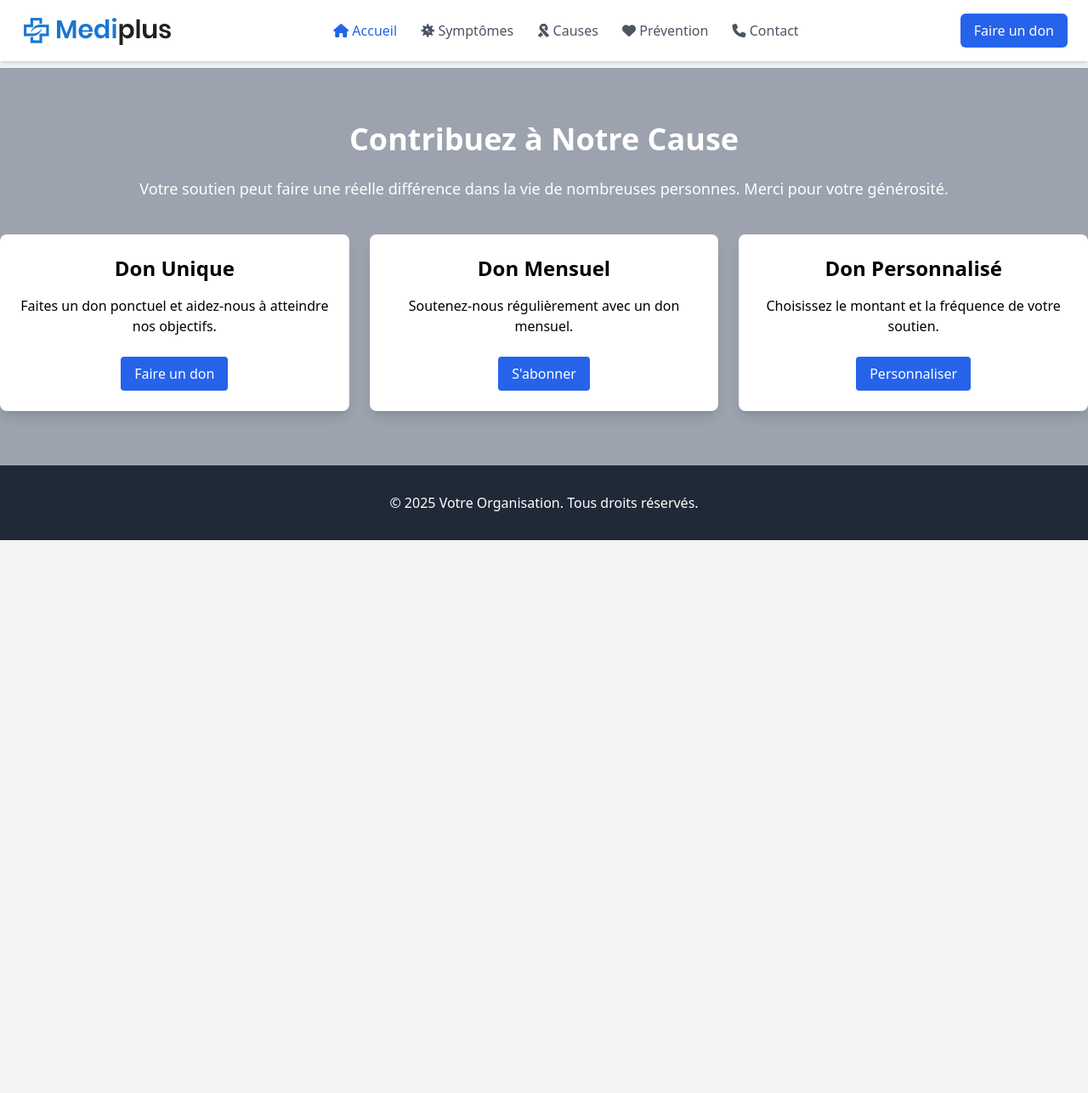
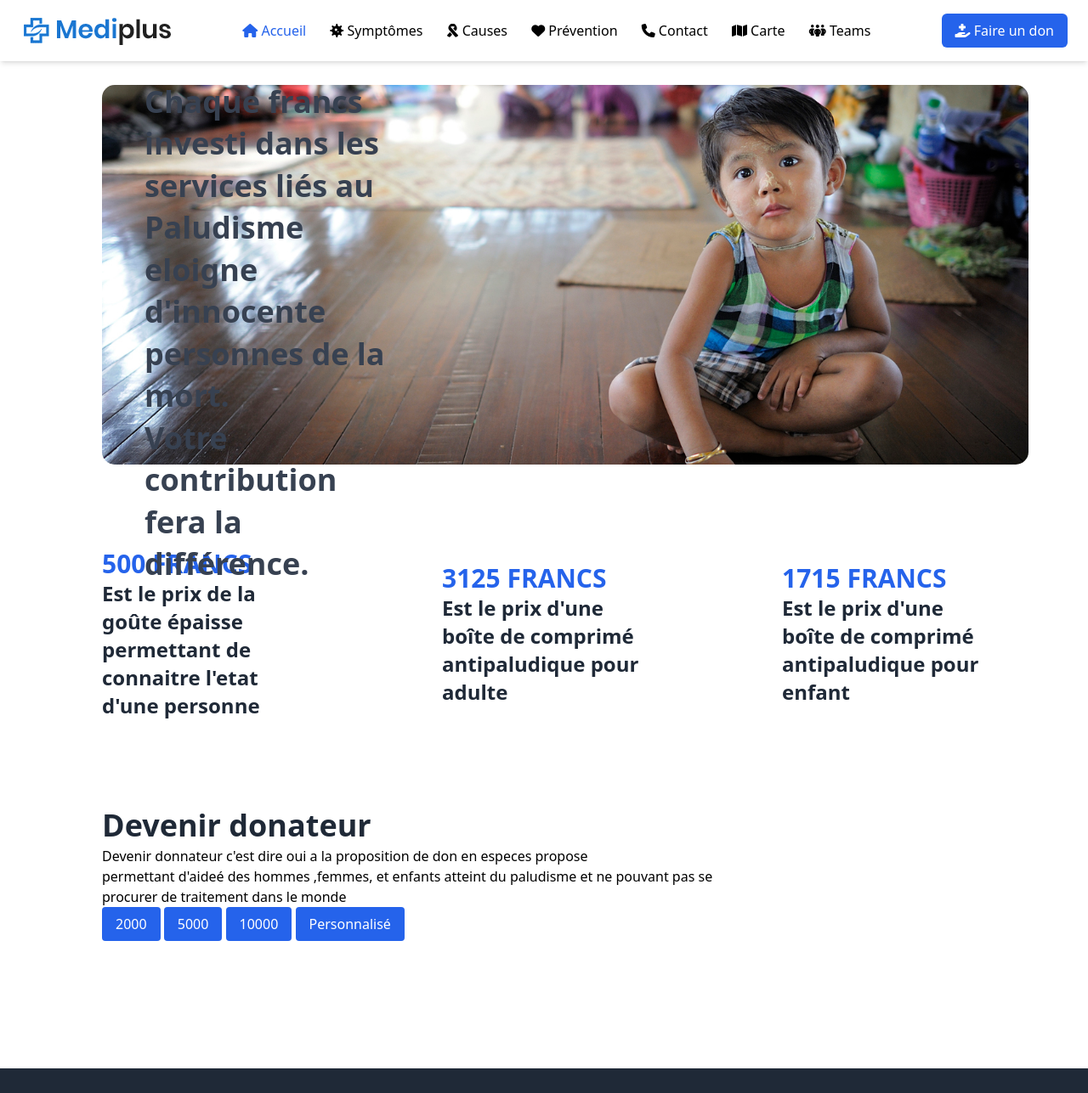
Before and after one commit to CodeurPro04/site-paludisme, a website: page don.html in a window 1280 px wide. Shown: the top 1287 px of the page at 85% size. Before the commit the page ends 800 px from the top, so only its background shows below. Drawn offline with nearby package versions, Linux system fonts and the light colour scheme.

Commit message:
page don et defilement partenaire

```diff
--- a/don.html
+++ b/don.html
@@ -21,65 +21,95 @@
 		<!-- Bibliothèque pour effet animation -->
 		<link href="https://unpkg.com/aos@2.3.1/dist/aos.css" rel="stylesheet">
 		<script src="https://unpkg.com/aos@2.3.1/dist/aos.js"></script>
-    <script>
-        AOS.init(); // Initialisation de la bibliothèque AOS
-    </script>
+
+        <link rel="stylesheet" href="style/style.css">
+        <title>don</title>
+
     </head>
-<body class="bg-gray-100">
+    <body class="bg-white shadow-md  top-0 w-full z-10 " data-aos="fade-down" data-aos-duration="1000">
+
         <!-- Barre de navigation -->
-    <header class="bg-white shadow-md fixed top-0 w-full z-10" >
+        <script>  AOS.init() </script>
+        <header class="bg-white shadow-md fixed top-0 w-full z-10" data-aos="fade-down" data-aos-duration="1000">
             <div class="container mx-auto flex justify-between items-center py-4 px-6">
                 <div class="flex items-center space-x-3">
                     <a href="index.html"><img src="assets/logo/logo.png" alt="Logo"></a>
                 </div>
                 <nav class="space-x-6">
-                <a href="index.html" id="nav-accueil" class="relative hover:text-blue-600 transition duration-800 group active text-blue-600">
+                    <a href="index.html" id="nav-accueil" class="nav-item relative  text-blue-600 hover:text-blue-600 transition duration-800 group active">
                         <i class="fa-solid fa-house"></i> Accueil
+                        <span class="absolute left-0 bottom-[-4px] w-0 h-0.5 bg-blue-600 transition-all duration-700 group-hover:w-full"></span>
                     </a>
-                <a href="#index#symptomes" id="nav-symptomes" class="relative text-gray-600 hover:text-blue-600 transition duration-800 group">
+                    <a href="index.html#symptomes" id="nav-symptomes" class="nav-item relative text-black hover:text-blue-600 transition duration-800 group">
                         <i class="fa-solid fa-virus"></i> Symptômes
+                        <span class="absolute left-0 bottom-[-4px] w-0 h-0.5 bg-blue-600 transition-all duration-700 group-hover:w-full"></span>
                     </a>
-                <a href="#causes" id="nav-causes" class="relative text-gray-600 hover:text-blue-600 transition duration-800 group">
+                    <a href="index.html#causes" id="nav-causes" class="nav-item relative text-black hover:text-blue-600 transition duration-800 group">
                         <i class="fa-solid fa-ribbon"></i> Causes
+                        <span class="absolute left-0 bottom-[-4px] w-0 h-0.5 bg-blue-600 transition-all duration-700 group-hover:w-full"></span>
                     </a>
-                <a href="#prevention" id="nav-prevention" class="relative text-gray-600 hover:text-blue-600 transition duration-800 group">
+                    <a href="index.html#prevention" id="nav-prevention" class="nav-item relative text-black hover:text-blue-600 transition duration-800 group">
                         <i class="fa-solid fa-heart"></i> Prévention
+                        <span class="absolute left-0 bottom-[-4px] w-0 h-0.5 bg-blue-600 transition-all duration-700 group-hover:w-full"></span>
                     </a>
-                <a href="#contact" id="nav-contact" class="relative text-gray-600 hover:text-blue-600 transition duration-800 group">
+                    <a href="index.html#contact" id="nav-contact" class="nav-item relative text-black hover:text-blue-600 transition duration-800 group">
                         <i class="fa-solid fa-phone"></i> Contact
+                        <span class="absolute left-0 bottom-[-4px] w-0 h-0.5 bg-blue-600 transition-all duration-700 group-hover:w-full"></span>
+                    </a>
+                    <a href="index.html#carte" id="nav-carte" class="nav-item relative text-black hover:text-blue-600 transition duration-800 group">
+                        <i class="fa-solid fa-map"></i> Carte
+                        <span class="absolute left-0 bottom-[-4px] w-0 h-0.5 bg-blue-600 transition-all duration-700 group-hover:w-full"></span>
+                    </a>
+                    <a href="index.html#teams" id="nav-teams" class="nav-item relative text-black hover:text-blue-600 transition duration-800 group">
+                        <i class="fa-solid fa-people-group"></i> Teams
+                        <span class="absolute left-0 bottom-[-4px] w-0 h-0.5 bg-blue-600 transition-all duration-700 group-hover:w-full"></span>
                     </a>
                 </nav>
-            <a href="#donate" class="bg-blue-600 text-white px-4 py-2 rounded-md hover:bg-black transition duration-700">Faire un don</a>
+                <a href="don.html" class="bg-blue-600 text-white px-4 py-2 rounded-md hover:bg-black transition duration-700"><i class="fa-solid fa-hand-holding-medical"></i> Faire un don</a>
             </div>
         </header>
+    <body>
 
-    <!-- Section Faire un Don -->
-    <section id="donate" class="mt-20 py-16 bg-gray-400 text-white" >
-        <div class="container mx-auto text-center">
-            <h1 class="text-4xl font-bold mb-6">Contribuez à Notre Cause</h1>
-            <p class="text-lg mb-10">Votre soutien peut faire une réelle différence dans la vie de nombreuses personnes. Merci pour votre générosité.</p>
+      <section >
 
-            <div class="grid grid-cols-1 md:grid-cols-3 gap-6">
-                <div class="bg-white text-black p-6 rounded-lg shadow-lg">
-                    <h2 class="text-2xl font-bold mb-4">Don Unique</h2>
-                    <p class="mb-6">Faites un don ponctuel et aidez-nous à atteindre nos objectifs.</p>
-                    <button class="bg-blue-600 text-white px-4 py-2 rounded hover:bg-black transition duration-500">Faire un don</button>
+          <div class="p1" data-aos="fade-up" data-aos-duration="1000">
+              <div class="im1" >
+                  <!--main page-->
+
+                  <img class="im2"  data-aos="fade-up" data-aos-duration="1000" src= "assets/img/enfant.jpg" alt="enfant atteint du paludisme ">
+                  <p class="img-hover text-4xl font-bold text-gray-700 leading-snug" >Chaque francs investi dans les services liés au Paludisme eloigne d'innocente personnes de la mort.
+                      <br> Votre contribution fera la différence.</p>
+                      <d class="prix">
+                          <div class="prix1">
+                              <p  class="  text-2xl font-bold text-gray-800 leading-snug"> <span class="text-3xl font-bold text-blue-600"> 500 FRANCS </span>  <br> Est le prix de la goûte épaisse permettant de connaitre l'etat d'une personne</p>
                             </div>
-
-                <div class="bg-white text-black p-6 rounded-lg shadow-lg">
-                    <h2 class="text-2xl font-bold mb-4">Don Mensuel</h2>
-                    <p class="mb-6">Soutenez-nous régulièrement avec un don mensuel.</p>
-                    <button class="bg-blue-600 text-white px-4 py-2 rounded hover:bg-black transition duration-500">S'abonner</button>
+                            <div class="prix2">
+                                <p class="text-2xl font-bold text-gray-800 leading-snug"> <span class="text-3xl font-bold text-blue-600"> 3125 FRANCS</span> <br> Est le prix d'une boîte de comprimé antipaludique pour adulte</p>
                             </div>
-
-                <div class="bg-white text-black p-6 rounded-lg shadow-lg">
-                    <h2 class="text-2xl font-bold mb-4">Don Personnalisé</h2>
-                    <p class="mb-6">Choisissez le montant et la fréquence de votre soutien.</p>
-                    <button class="bg-blue-600 text-white px-4 py-2 rounded hover:bg-black transition duration-500">Personnaliser</button>
+                            <div class="prix3">
+                                <p class="  text-2xl font-bold text-gray-800 leading-snug"> <span class="text-3xl font-bold text-blue-600"> 1715 FRANCS</span> <br> Est le prix d'une boîte de comprimé antipaludique pour enfant</p>
                             </div>
                         </div>
                     </div>
+                </div>
+            </div>
+            <div class="modalite" >
+                <h1 class="text-4xl font-bold text-gray-800 leading-snug" > Devenir donateur </h1>
+
+                <p > Devenir donnateur c'est dire oui a la proposition de don en especes propose <br>
+                    permettant d'aideé des hommes ,femmes, et enfants atteint du paludisme  et ne pouvant pas se <br>
+                    procurer de traitement dans le monde </p>
+
+                    <div class="btn-don"   data-aos="fade-up" data-aos-duration="1000">
+                        <button class="bg-blue-600 text-white px-4 py-2 rounded hover:bg-black transition duration-500"> 2000</button>
+                        <button class="bg-blue-600 text-white px-4 py-2 rounded hover:bg-black transition duration-500"> 5000</button>
+                        <button class="bg-blue-600 text-white px-4 py-2 rounded hover:bg-black transition duration-500"> 10000</button>
+                        <button class="bg-blue-600 text-white px-4 py-2 rounded hover:bg-black transition duration-500"> Personnalisé</button>
+                    </div>
+
+                </div>
             </section>
+
 
     <!-- Footer -->
     <footer class="bg-gray-800 text-white py-8">
--- a/style/style.css
+++ b/style/style.css
@@ -159,6 +159,7 @@ body.loaded .content {
   justify-content: center;
   align-items: center;
   text-align: center;
+  animation: slider-wrapper 12s infinite ease-in-out;
 }
 
 .swiper-slide img {
@@ -169,7 +170,128 @@ body.loaded .content {
 }
 
 
-.swiper-slide img:hover {
-  transform: scale(1.1);
-  opacity: 1;
+
+@keyframes slider-wrapper {
+  0%,
+  20% {
+    transform: translateX(0);
+  }
+  25%,
+  45% {
+    transform: translateX(-100%);
+  }
+  50%,
+  70% {
+    transform: translateX(-200%);
+  }
+  75%,
+  95% {
+    transform: translateX(-300%);
+  }
+  100% {
+    transform: translateX(-400%);
+  }
 }
+
+
+html,body~{
+  overflow: auto;
+}
+.p1{
+  margin-left: 20px;
+  margin-right: 200;
+ display:flex;
+ flex-direction: center;
+ flex-wrap: wrap;
+ align-items: center;
+ overflow: auto;
+
+}
+.im1{
+  margin-top:100px;
+  display: flex;
+  flex-direction: column;
+ overflow: auto;
+ justify-content: center;
+}
+
+.prix{
+  margin-top: 0px;
+  display: flex;
+  flex-direction: row;
+  align-items: center;
+  gap: 150px;
+  margin-left: 100px;
+  overflow: auto;
+
+}
+.modalite{
+  margin-top: 0px;
+  margin-left: 120px;
+ display: flex;
+ flex-direction: column;
+ justify-content: center;
+ overflow: auto;
+
+}
+
+.im2{
+  margin-left: 50px;
+  margin-right: 120px;
+  border-radius: 15px;
+  position: relative;
+  left: 50px;
+ overflow: auto;
+
+}
+.btn-don{
+  margin-bottom: 150px;
+  bottom: 100px;
+ overflow: auto;
+
+}
+
+.img-hover{
+  position: absolute;
+  right: 65%;
+  top: 10%;
+  left: 150px;
+ overflow: auto;
+
+}
+
+.prix1{
+
+  width: 250px;
+  height: 400px;
+  display: flex;
+  flex-wrap: wrap;
+  align-items: center;
+
+ overflow: auto;
+
+}
+
+.prix2{
+  width: 250px;
+  height: 400px;
+  display: flex;
+  flex-wrap: wrap;
+  align-items: center;
+
+ overflow: auto;
+
+
+}
+.prix3{
+  gap: 50px;
+  width: 250px;
+  height: 400px;
+  display: flex;
+  flex-wrap: wrap;
+  align-items: center;
+
+ overflow: auto;
+
+
+}
```
Also changed, not shown: index.html (+6 -1 lines), assets/img/enfant.jpg (added). Lines whose indentation alone changed are shown as unchanged.
